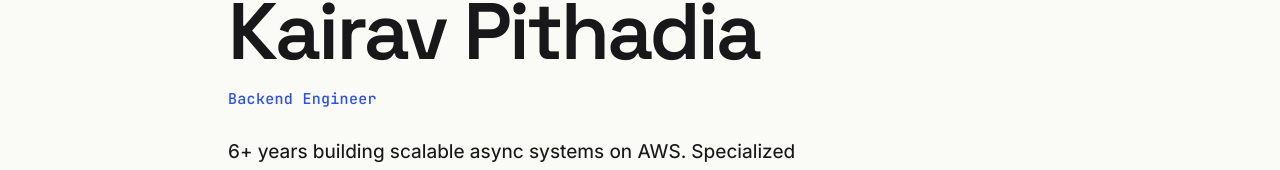
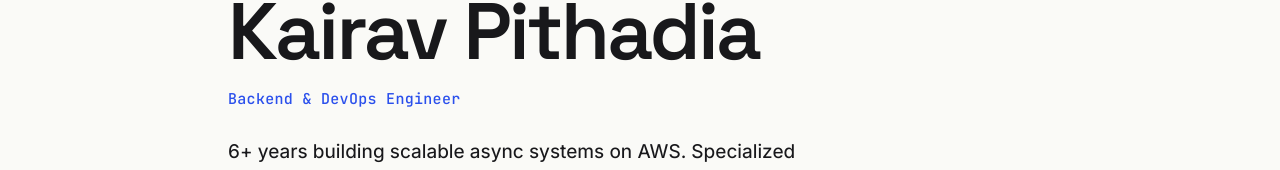
Before and after one commit to kairavkkp/kairavkkp.github.io, a React (Vite) app: page / in a window 1280 px wide. Shown: the part 224-394 px from the top of the page. Built offline with nearby package versions, Linux system fonts and the light colour scheme.

Commit message:
fix: content

```diff
--- a/src/Portfolio.jsx
+++ b/src/Portfolio.jsx
@@ -6,7 +6,7 @@ import { Github, Linkedin, Mail, ArrowUpRight, Menu, X } from "lucide-react";
 // ─────────────────────────────────────────────────────────────
 const PROFILE = {
   name: "Kairav Pithadia",
-  role: "Backend Engineer",
+  role: "Backend & DevOps Engineer",
   blurb:
     "6+ years building scalable async systems on AWS. Specialized in document processing pipelines, event-driven architectures, and AI-powered automation.",
   location: "Ahmedabad, Gujarat, India",
```
